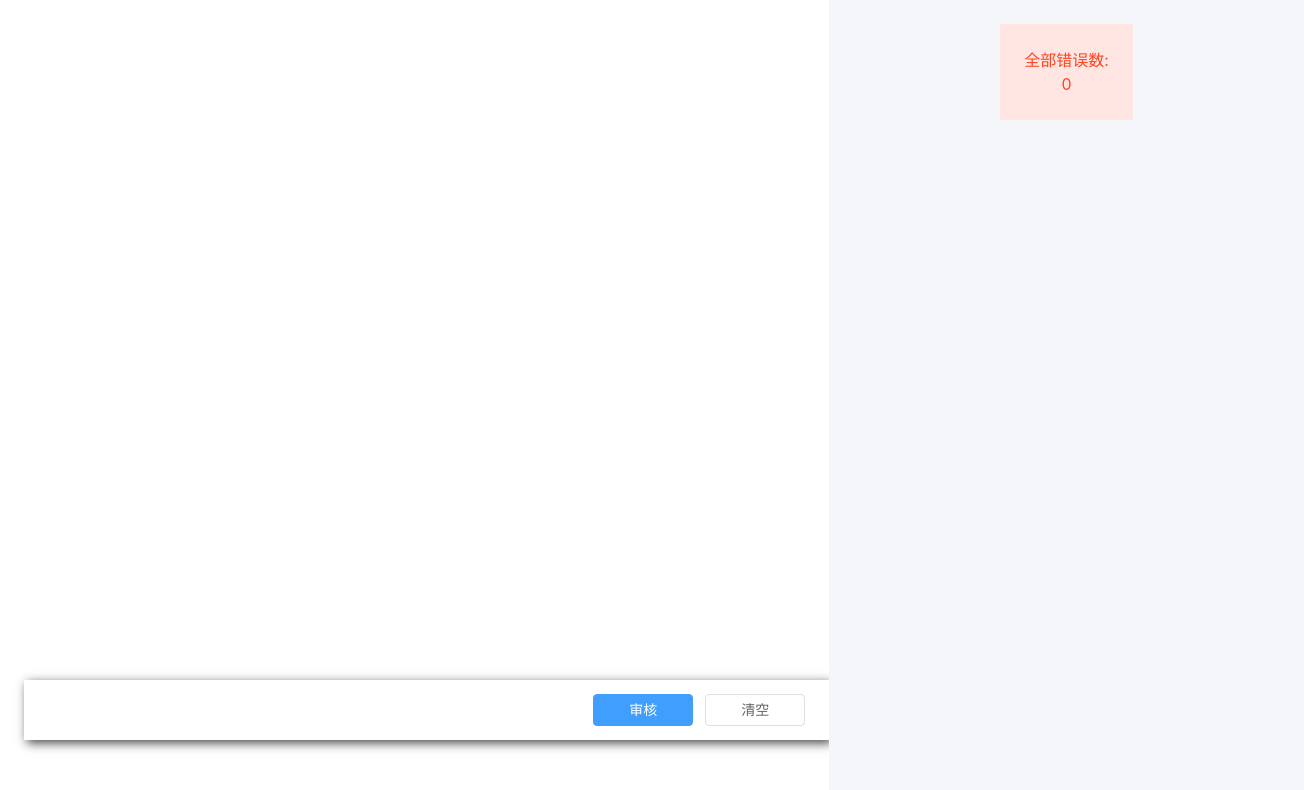
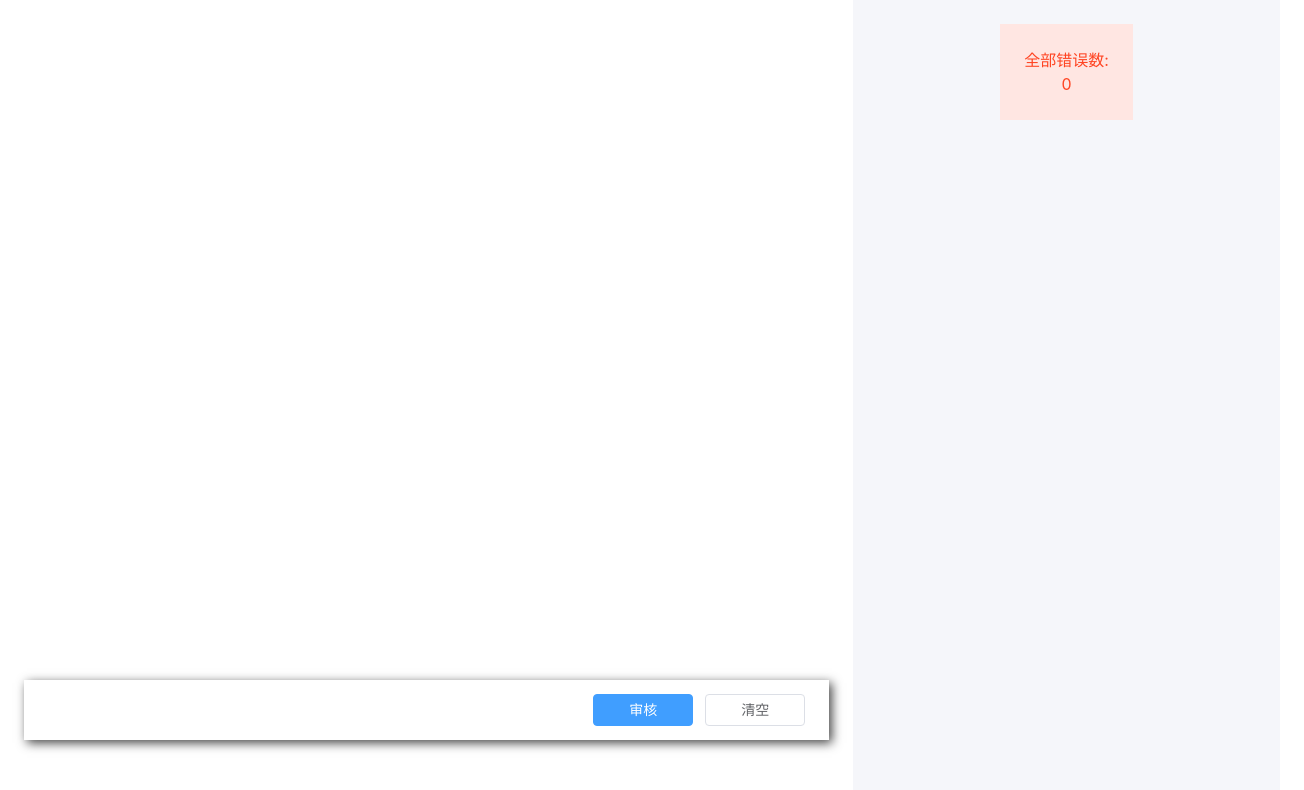
Before and after one commit to matrixyf/mistake-correction, a Vue app: page / in a window 1280 px wide. Shown: the top 790 px of the page, 1304 px wide, since content can reach past the window. Built offline with nearby package versions, Linux system fonts and the light colour scheme.

Commit message:
FIX: update style

```diff
--- a/src/components/Left.vue
+++ b/src/components/Left.vue
@@ -68,7 +68,6 @@ watch(results, () => {
 <style lang="scss" scoped>
 .container {
   display: flex;
-  box-sizing: content-box;
   flex-direction: column;
   flex: 1;
   .source {
--- a/src/components/Right.vue
+++ b/src/components/Right.vue
@@ -36,7 +36,6 @@ const editorData = editorStore();
 <style lang="scss" scoped>
 .container {
   color: black;
-  padding: 24px;
   font-size: 16px;
   display: flex;
   flex-direction: column;
@@ -46,6 +45,7 @@ const editorData = editorStore();
     display: flex;
     flex-direction: column;
     align-items: center;
+    margin-top: 24px;
     margin-bottom: 20px;
     .summary {
       background-color: rgb(255, 230, 226);
```
